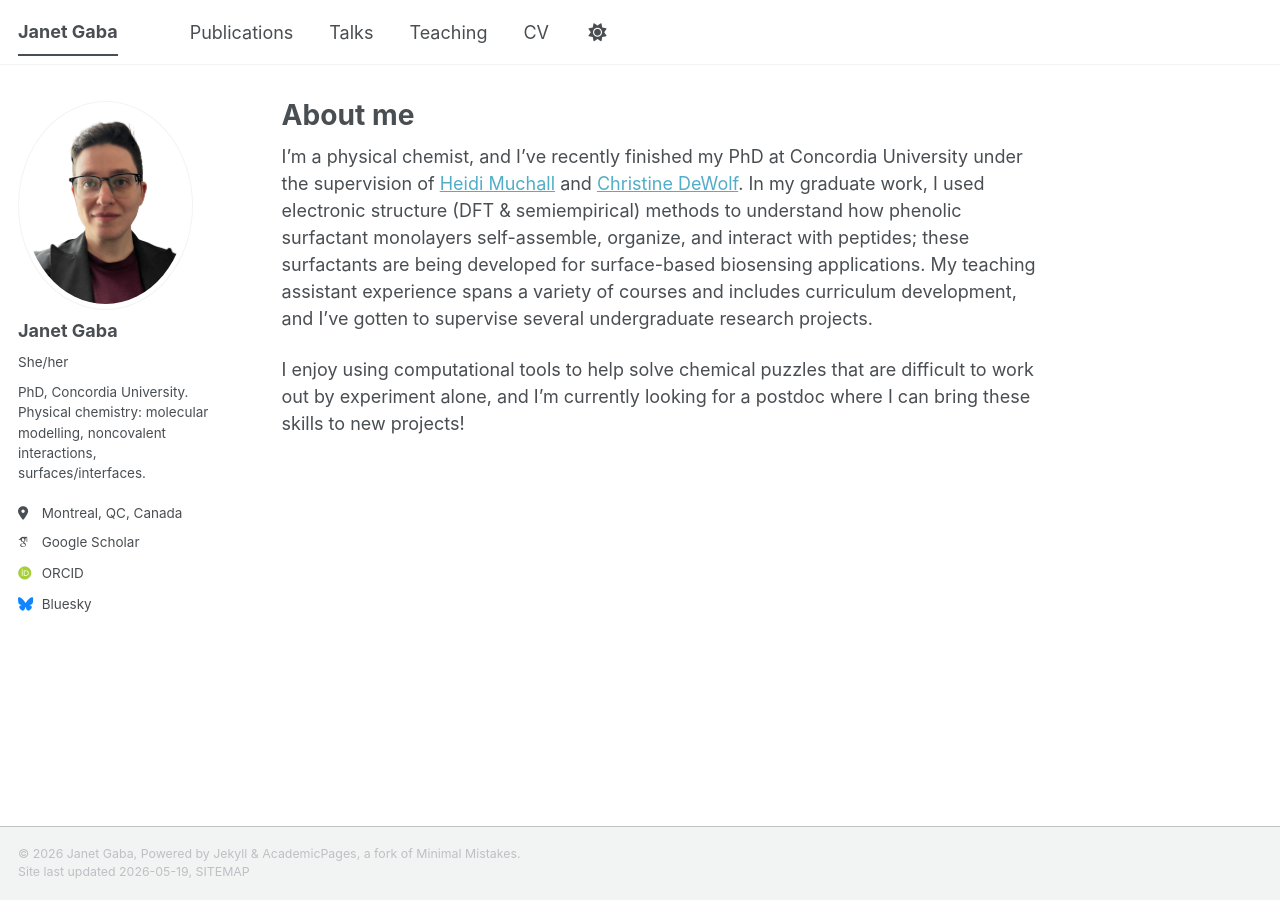
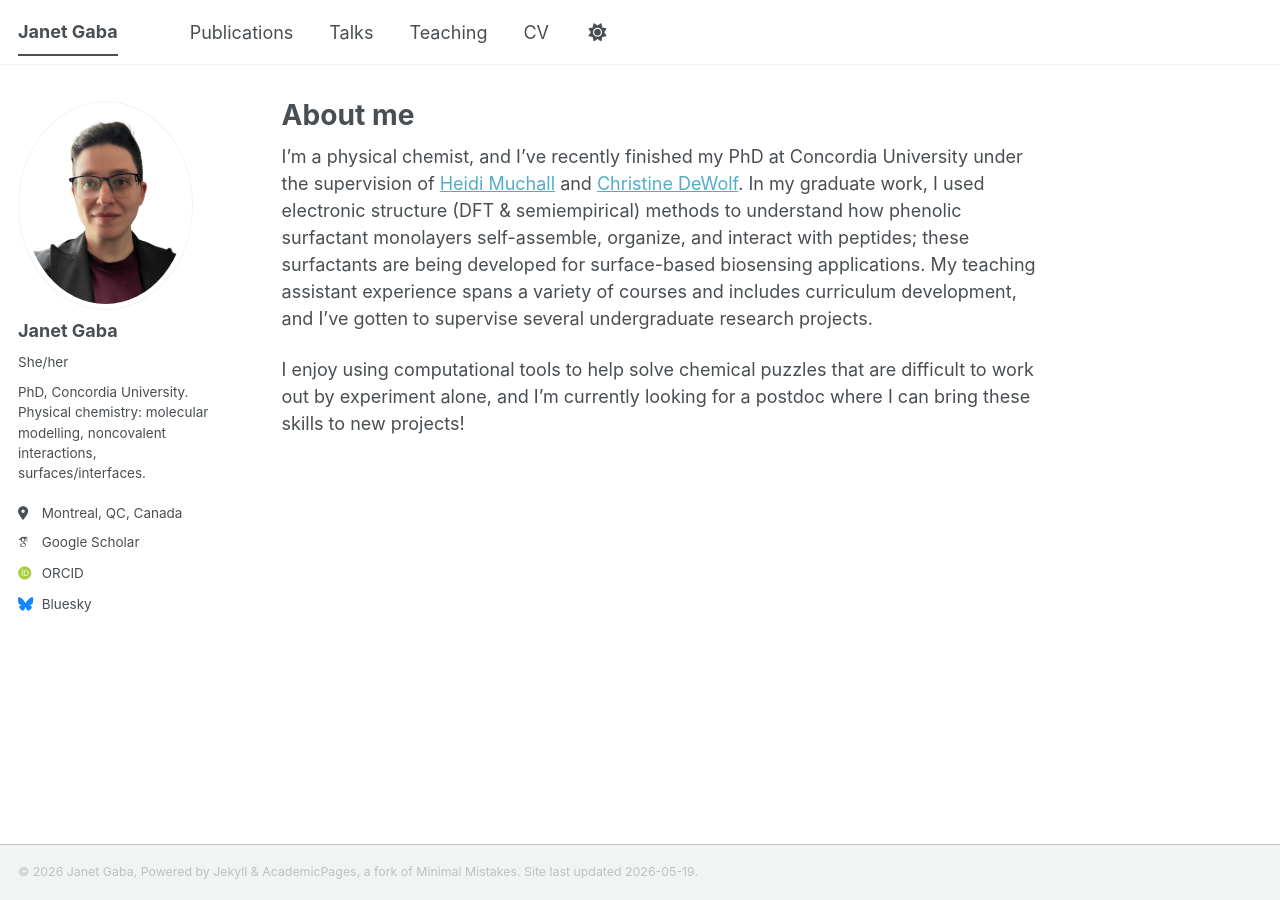
Before and after one commit to janetgaba/janetgaba.github.io, a Jekyll site: the page built from _pages/about.md, in a window 1280 px wide. Built offline with Jekyll 4.4.1, drawn with Linux system fonts in a browser that asks for light colours; some web fonts are replaced; a script bundle is joined from its source files by our own code; library files that are not in the unit come from our copies.

Commit message:
Update footer.html

```diff
--- a/_includes/footer.html
+++ b/_includes/footer.html
@@ -1,25 +1 @@
-{% include base_path %}
-
-{% if site.author.github or site.author.bitbucket or site.atom_feed.hide != true %}
-<div class="page__footer-follow">
-  <ul class="social-icons">
-    {% if site.data.ui-text[site.locale].follow_label %}
-      <li><strong>{{ site.data.ui-text[site.locale].follow_label }}</strong></li>
-    {% endif %}
-    {% if site.author.github %}
-      <li><a href="https://github.com/{{ site.author.github }}"><i class="fab fa-github" aria-hidden="true"></i> GitHub</a></li>
-    {% endif %}
-    {% if site.author.bitbucket %}
-      <li><a href="https://bitbucket.org/{{ site.author.bitbucket }}"><i class="fab fa-bitbucket" aria-hidden="true"></i> Bitbucket</a></li>
-    {% endif %}
-    {% if site.atom_feed.hide != true %}
-    <li><a href="{% if site.atom_feed.path %}{{ site.atom_feed.path }}{% else %}{{ base_path }}/feed.xml{% endif %}"><i class="fa fa-fw fa-rss-square" aria-hidden="true"></i> {{ site.data.ui-text[site.locale].feed_label | default: "Feed" }}</a></li>
-    {% endif %}
-  </ul>
-</div>
-{% endif %}
-
-<div class="page__footer-copyright">
-  &copy; {{ site.time | date: '%Y' }} {{ site.name | default: site.title }}, {{ site.data.ui-text[site.locale].powered_by | default: "Powered by" }} <a href="https://jekyllrb.com" rel="nofollow">Jekyll</a> &amp; <a href="https://github.com/academicpages/academicpages.github.io">AcademicPages</a>, a fork of <a href="https://mademistakes.com/work/minimal-mistakes-jekyll-theme/" rel="nofollow">Minimal Mistakes</a>.<br />
-  Site last updated {{ "now" | date: '%Y-%m-%d' }}, <a href="/sitemap/" style="text-transform: uppercase;">{{ site.data.ui-text[site.locale].site_map | default: "Sitemap" }}</a>
-</div>
+<div class="page__footer-copyright">&copy; {{ site.time | date: '%Y' }} {{ site.name | default: site.title }}, Powered by <a href="https://jekyllrb.com" rel="nofollow">Jekyll</a> &amp; <a href="https://github.com/academicpages/academicpages.github.io">AcademicPages</a>, a fork of <a href="https://mademistakes.com/work/minimal-mistakes-jekyll-theme/" rel="nofollow">Minimal Mistakes</a>. Site last updated {{ "now" | date: '%Y-%m-%d' }}.</div>
```
